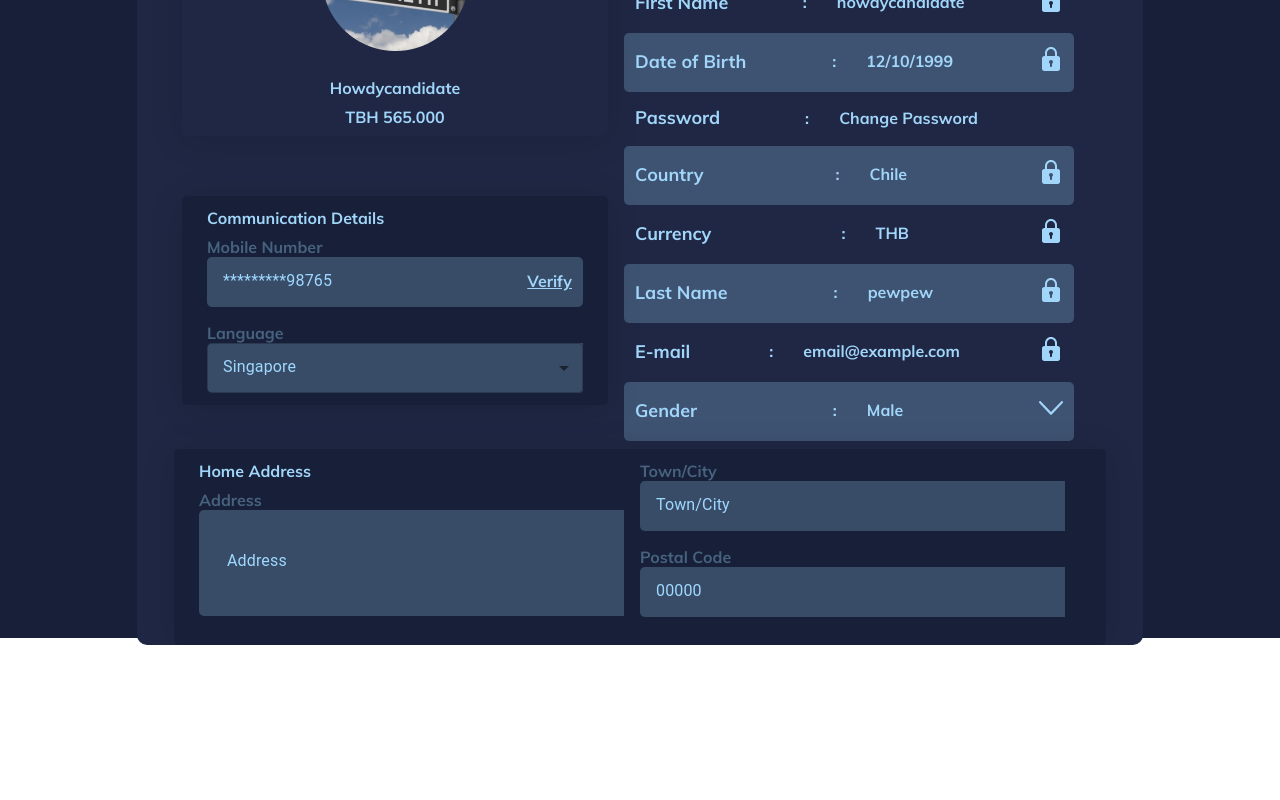
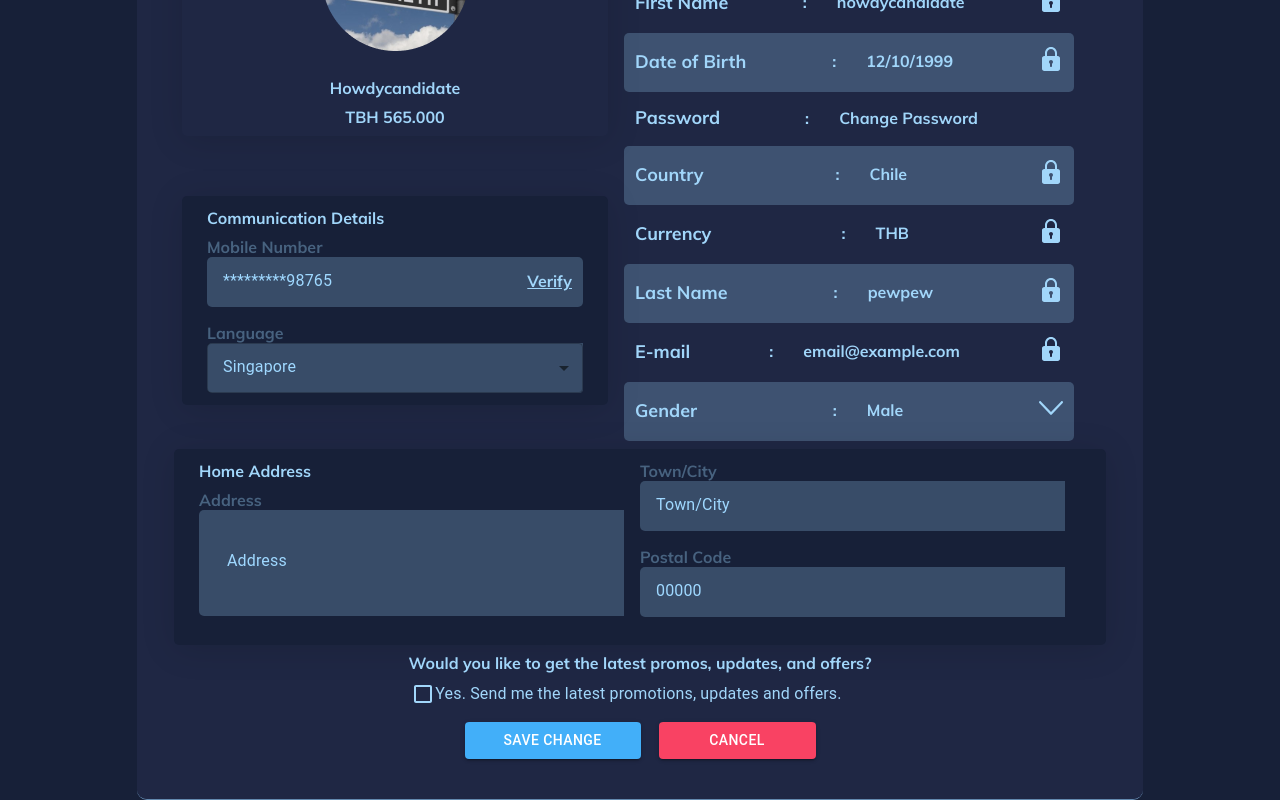
Before and after one commit to damadoko/profile-assignment, a Next.js app: page / in a window 1280 px wide. Shown: the part 294-1094 px from the top of the page. Before the commit the page ends 939 px from the top, so only its background shows below. Built offline with nearby package versions, Linux system fonts and the light colour scheme.

Commit message:
Create Bottom Button Layout

```diff
--- /dev/null
+++ b/components/CButton/CButton.tsx
@@ -0,0 +1,39 @@
+import styled, {css} from 'styled-components'
+import Button, {ButtonProps} from '@material-ui/core/Button'
+/* ${({ customWidth }) =>
+    customWidth &&
+    css`
+      width: `${customwidth}px`;
+  `} */
+interface ICustomButton {
+  customWidth?: number
+  customColor?: string
+}
+
+const StyledButton = styled(Button)<ICustomButton>`
+  && {
+    ${({customWidth}) =>
+      !!customWidth &&
+      css`
+        width: ${customWidth}px;
+      `}
+
+    ${({customColor = '#000'}) =>
+      !!customColor &&
+      css`
+        background-color: ${customColor};
+      `}
+
+    .MuiButton-label {
+      color: #fff;
+    }
+  }
+`
+
+interface IProps extends ICustomButton, ButtonProps {}
+
+const CButton: React.FC<IProps> = ({children, ...rest}) => {
+  return <StyledButton {...rest}>{children}</StyledButton>
+}
+
+export default CButton
--- /dev/null
+++ b/components/CButton/index.ts
@@ -0,0 +1,2 @@
+import CButton from 'components/CButton/CButton'
+export default CButton
--- a/components/pages/Home/Home.tsx
+++ b/components/pages/Home/Home.tsx
@@ -1,8 +1,13 @@
-import React from 'react'
+import React, {useState} from 'react'
 import Grid from '@material-ui/core/Grid'
 import styled from 'styled-components'
+import Box from '@material-ui/core/Box'
+import Checkbox from '@material-ui/core/Checkbox'
+import FormGroup from '@material-ui/core/FormGroup'
+import FormControlLabel from '@material-ui/core/FormControlLabel'
 
 import CContainer from 'components/CContainer'
+import CButton from 'components/CButton'
 import TabsWrapper from 'components/pages/Home/TabsWrapper'
 import AccountIcon from 'public/icons/AccountIcon'
 import BankIcon from 'public/icons/BankIcon'
@@ -15,10 +20,12 @@ import HomeAddress from 'components/pages/Home/_HomeAddress'
 const StyledDiv = styled.div`
   background-color: #1f2744;
   border-radius: 0 0 10px 10px;
-  padding: 0 45px;
+  padding: 0 45px 40px 45px;
 `
 
 const Home: React.FC = () => {
+  const [checked, setChecked] = useState(false)
+
   const tabsData = [
     {label: 'Account Profile', icon: <AccountIcon />},
     {label: 'Update Bank Detail', icon: <BankIcon />},
@@ -44,17 +51,41 @@ const Home: React.FC = () => {
             </Grid>
 
             <HomeAddress />
-            {/* <Grid container item xs={12} spacing={2}>
-              <Grid item xs={6}>
-                <Box component="p" fontWeight="600">
-                  Home Address
+
+            <Grid item xs={12}>
+              <Box component="p" textAlign="center">
+                Would you like to get the latest promos, updates, and offers?
+              </Box>
+
+              <FormGroup>
+                <Box textAlign="center">
+                  <FormControlLabel
+                    control={
+                      <Checkbox
+                        name="agreement"
+                        checked={checked}
+                        onChange={() => setChecked((prev) => !prev)}
+                        inputProps={{'aria-label': 'primary checkbox'}}
+                      />
+                    }
+                    label="Yes. Send me the latest promotions, updates and offers."
+                  />
                 </Box>
-                address
-              </Grid>
-              <Grid item xs={6}>
-                Town City + Postal code
-              </Grid>
-            </Grid> */}
+              </FormGroup>
+            </Grid>
+
+            <Grid item xs={12}>
+              <Box display="flex" justifyContent="center">
+                <Box mr="18px">
+                  <CButton customColor="#42AFF9" customWidth={176} variant="contained">
+                    Save Change
+                  </CButton>
+                </Box>
+                <CButton customColor="#F94263" customWidth={157} variant="contained">
+                  Cancel
+                </CButton>
+              </Box>
+            </Grid>
           </Grid>
         </StyledDiv>
       </TabsWrapper>
--- a/components/pages/Home/_AccountDetails.tsx
+++ b/components/pages/Home/_AccountDetails.tsx
@@ -110,6 +110,7 @@ const AccountDetails: React.FC = () => {
       </Box>
       {accountDetails.map(({label, value, icon}, index) => (
         <AccountInfo
+          key={index}
           label={label}
           value={value}
           icon={icon}
```
